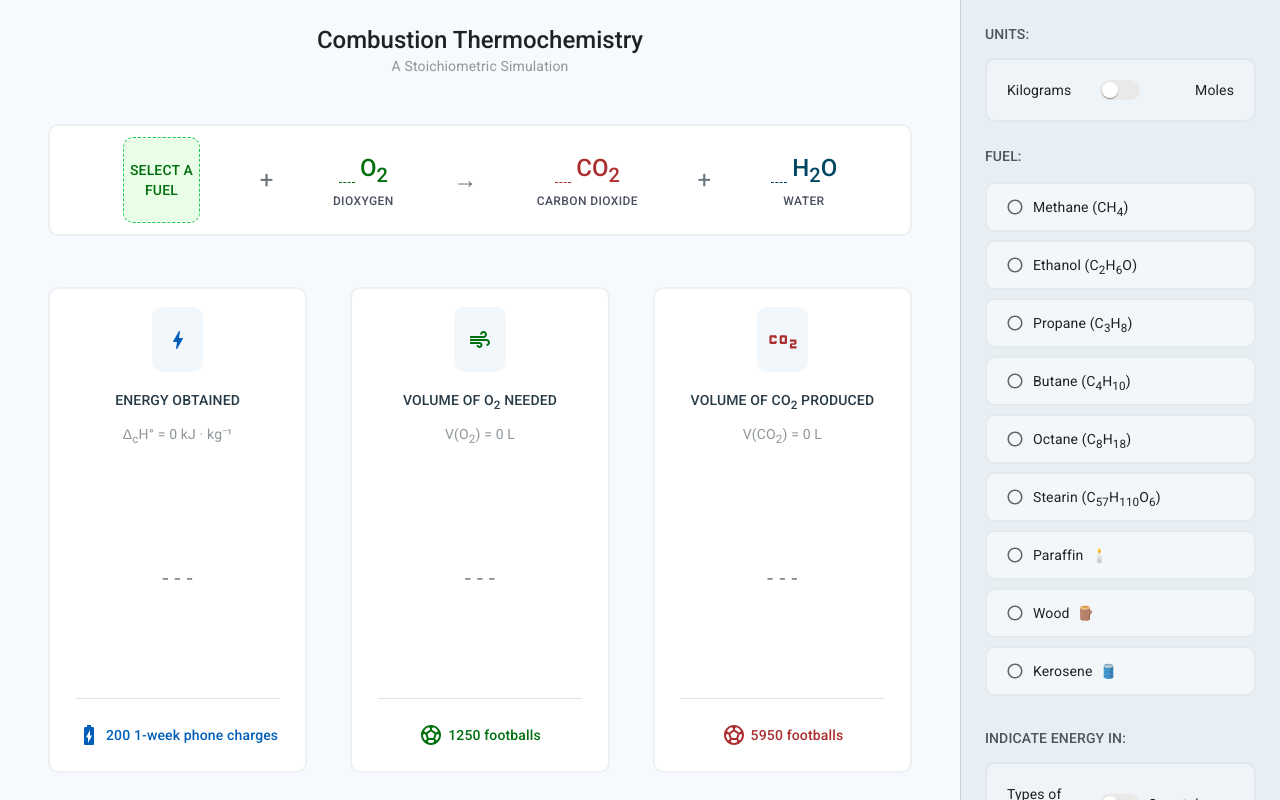
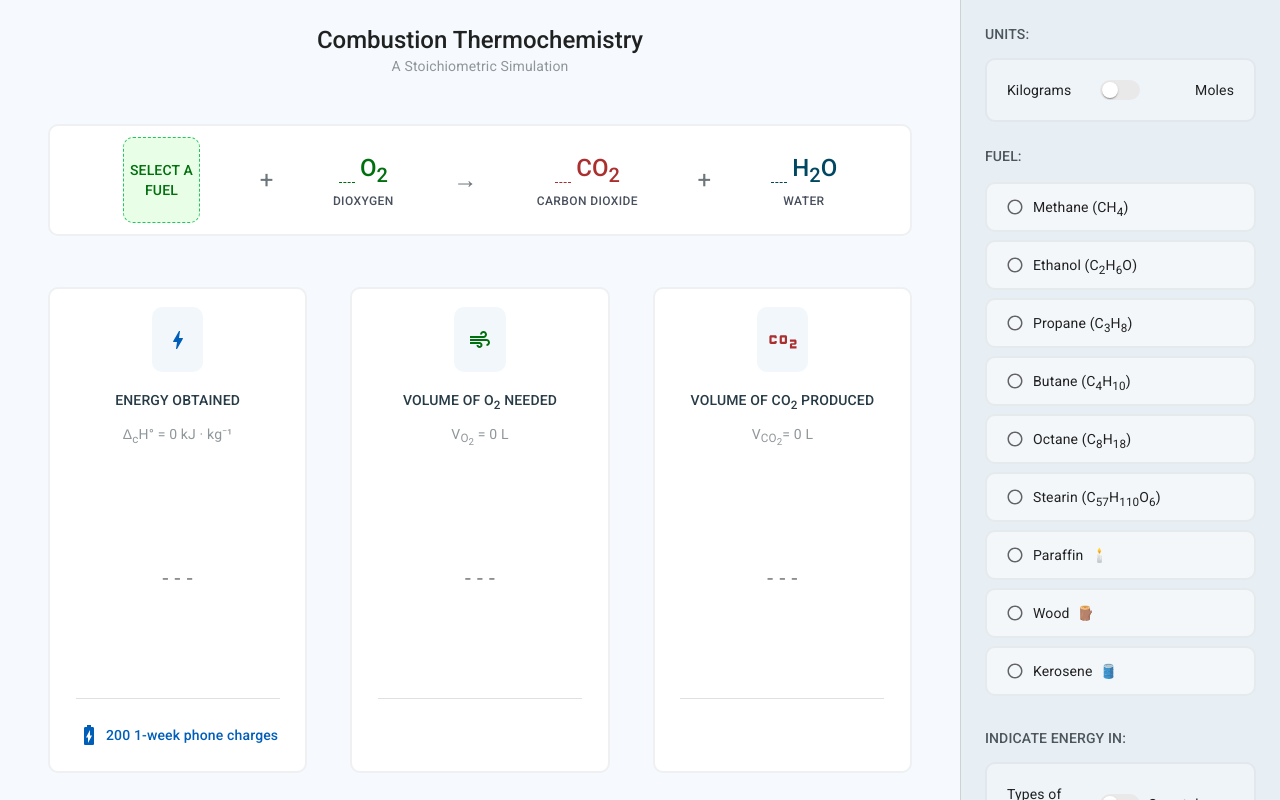
Before and after one commit to graasp/graasp-app-combustion, a React (Vite) app: page / in a window 1280 px wide. Built offline with nearby package versions, Linux system fonts and the light colour scheme.

Commit message:
feat: add footballs numbers, link dynamically
closes #41

```diff
--- a/src/components/canvas/InteractionContainer.tsx
+++ b/src/components/canvas/InteractionContainer.tsx
@@ -37,13 +37,14 @@ const InteractionContainer = (): JSX.Element => {
     volumeO2 = 0,
     volumeCo2 = 0,
   } = selectedFuelObj?.[units as typeof KILOGRAMS | typeof MOLES] || {};
+  const { footballs } = selectedFuelObj || {};
 
   return (
     <Box sx={outerContainer}>
       <Box sx={innerContainer}>
         <EnergyBox value={energy} />
-        <OxygenBox value={volumeO2} />
-        <CarbonDioxideBox value={volumeCo2} />
+        <OxygenBox value={volumeO2} footballs={footballs?.o2 || 0} />
+        <CarbonDioxideBox value={volumeCo2} footballs={footballs?.co2 || 0} />
       </Box>
     </Box>
   );
--- a/src/components/canvas/interaction-box/CarbonDioxideBox.tsx
+++ b/src/components/canvas/interaction-box/CarbonDioxideBox.tsx
@@ -5,9 +5,15 @@ import { formatNumber } from '@/utils/chemistry';
 
 import InteractionBox from './InteractionBox';
 
-const CarbonDioxideBox = ({ value }: { value: number }): JSX.Element => (
+const CarbonDioxideBox = ({
+  value,
+  footballs,
+}: {
+  value: number;
+  footballs: number;
+}): JSX.Element => (
   <InteractionBox
-    icon={<Co2 sx={{ color: CO2_RED, fontSize: "2.2rem" }} />}
+    icon={<Co2 sx={{ color: CO2_RED, fontSize: '2.2rem' }} />}
     mainText={
       <>
         VOLUME OF CO<sub>2</sub> PRODUCED
@@ -15,12 +21,16 @@ const CarbonDioxideBox = ({ value }: { value: number }): JSX.Element => (
     }
     subText={
       <>
-        V(CO<sub>2</sub>) = {formatNumber(value)} L
+        V
+        <sub>
+          CO<sub>2</sub>
+        </sub>
+        = {formatNumber(value)} L
       </>
     }
     value={value}
-    secondaryIcon={<SportsSoccer sx={{ color: CO2_RED }} />}
-    secondaryText="5950 footballs"
+    secondaryIcon={footballs ? <SportsSoccer sx={{ color: CO2_RED }} /> : null}
+    secondaryText={footballs ? `${formatNumber(footballs)} footballs` : ''}
     secondaryTextColor={CO2_RED}
   />
 );
--- a/src/components/canvas/interaction-box/OxygenBox.tsx
+++ b/src/components/canvas/interaction-box/OxygenBox.tsx
@@ -5,7 +5,13 @@ import { formatNumber } from '@/utils/chemistry';
 
 import InteractionBox from './InteractionBox';
 
-const OxygenBox = ({ value }: { value: number }): JSX.Element => (
+const OxygenBox = ({
+  value,
+  footballs,
+}: {
+  value: number;
+  footballs: number;
+}): JSX.Element => (
   <InteractionBox
     icon={<Air sx={{ color: O2_GREEN }} />}
     mainText={
@@ -15,12 +21,16 @@ const OxygenBox = ({ value }: { value: number }): JSX.Element => (
     }
     subText={
       <>
-        V(O<sub>2</sub>) = {formatNumber(value)} L
+        V
+        <sub>
+          O<sub>2</sub>
+        </sub>{' '}
+        = {formatNumber(value)} L
       </>
     }
     value={value}
-    secondaryIcon={<SportsSoccer sx={{ color: O2_GREEN }} />}
-    secondaryText="1250 footballs"
+    secondaryIcon={footballs ? <SportsSoccer sx={{ color: O2_GREEN }} /> : null}
+    secondaryText={footballs ? `${formatNumber(footballs)} footballs` : ''}
     secondaryTextColor={O2_GREEN}
   />
 );
--- a/src/constants/chemistry.ts
+++ b/src/constants/chemistry.ts
@@ -8,6 +8,7 @@ export const FUELS = [
     atomCount: { carbon: 1, hydrogen: 4 },
     [KILOGRAMS]: { energy: -55514.02, volumeO2: 3050.2, volumeCo2: 1525.3 },
     [MOLES]: { energy: -891, volumeO2: 49.0, volumeCo2: 24.5 },
+    footballs: { o2: 554.6, co2: 277.3 },
   },
   {
     label: 'Ethanol',
@@ -16,6 +17,7 @@ export const FUELS = [
     atomCount: { carbon: 2, hydrogen: 6, oxygen: 1 },
     [KILOGRAMS]: { energy: -29672.24, volumeO2: 1594.0, volumeCo2: 1062.8 },
     [MOLES]: { energy: -1367, volumeO2: 73.4, volumeCo2: 49.0 },
+    footballs: { o2: 289.8, co2: 193.2 },
   },
   {
     label: 'Propane',
@@ -24,6 +26,7 @@ export const FUELS = [
     atomCount: { carbon: 3, hydrogen: 8 },
     [KILOGRAMS]: { energy: -48049.89, volumeO2: 2775.3, volumeCo2: 1665.3 },
     [MOLES]: { energy: -2119, volumeO2: 122.4, volumeCo2: 73.4 },
+    footballs: { o2: 504.6, co2: 302.8 },
   },
   {
     label: 'Butane',
@@ -32,6 +35,7 @@ export const FUELS = [
     atomCount: { carbon: 4, hydrogen: 10 },
     [KILOGRAMS]: { energy: -49518.24, volumeO2: 2737.6, volumeCo2: 1684.8 },
     [MOLES]: { energy: -2878, volumeO2: 159.1, volumeCo2: 97.9 },
+    footballs: { o2: 497.7, co2: 306.3 },
   },
   {
     label: 'Octane',
@@ -40,6 +44,7 @@ export const FUELS = [
     atomCount: { carbon: 8, hydrogen: 18 },
     [KILOGRAMS]: { energy: -47833.32, volumeO2: 2678.6, volumeCo2: 1714.5 },
     [MOLES]: { energy: -5464, volumeO2: 306.0, volumeCo2: 195.8 },
+    footballs: { o2: 487.0, co2: 311.7 },
   },
   {
     label: 'Stearin',
```
